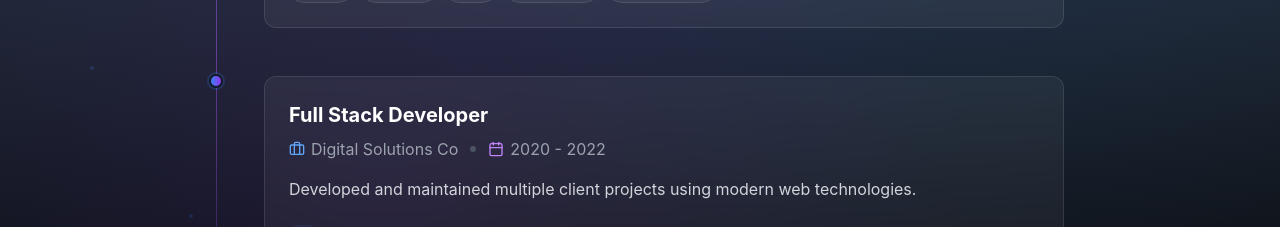
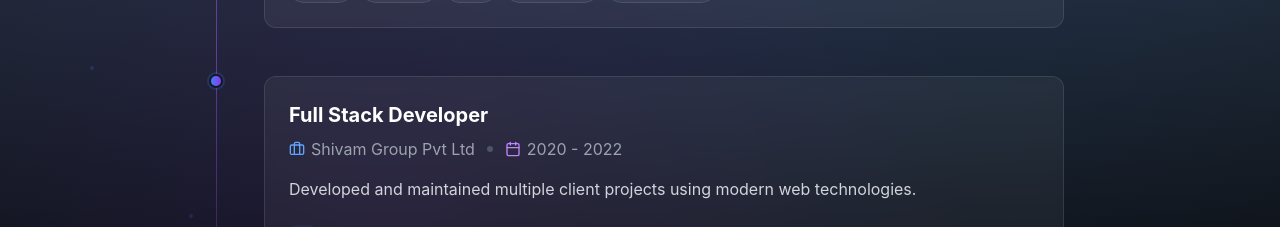
Before and after one commit to x0samnan/portfolio, a React (Vite) app: page / in a window 1280 px wide. Shown: the part 2360-2587 px from the top of the page. Built offline with nearby package versions, Linux system fonts and the light colour scheme.

Commit message:
Resume added

```diff
--- a/src/components/Experience.tsx
+++ b/src/components/Experience.tsx
@@ -39,7 +39,7 @@ const Experience = () => {
       tech: ["React", "Node.js", "Vite", "Javascript", "TailwindCSS"]
     },
     {
-      company: "Digital Solutions Co",
+      company: "Shivam Group Pvt Ltd",
       role: "Full Stack Developer",
       period: "2020 - 2022",
       description: "Developed and maintained multiple client projects using modern web technologies.",
```
